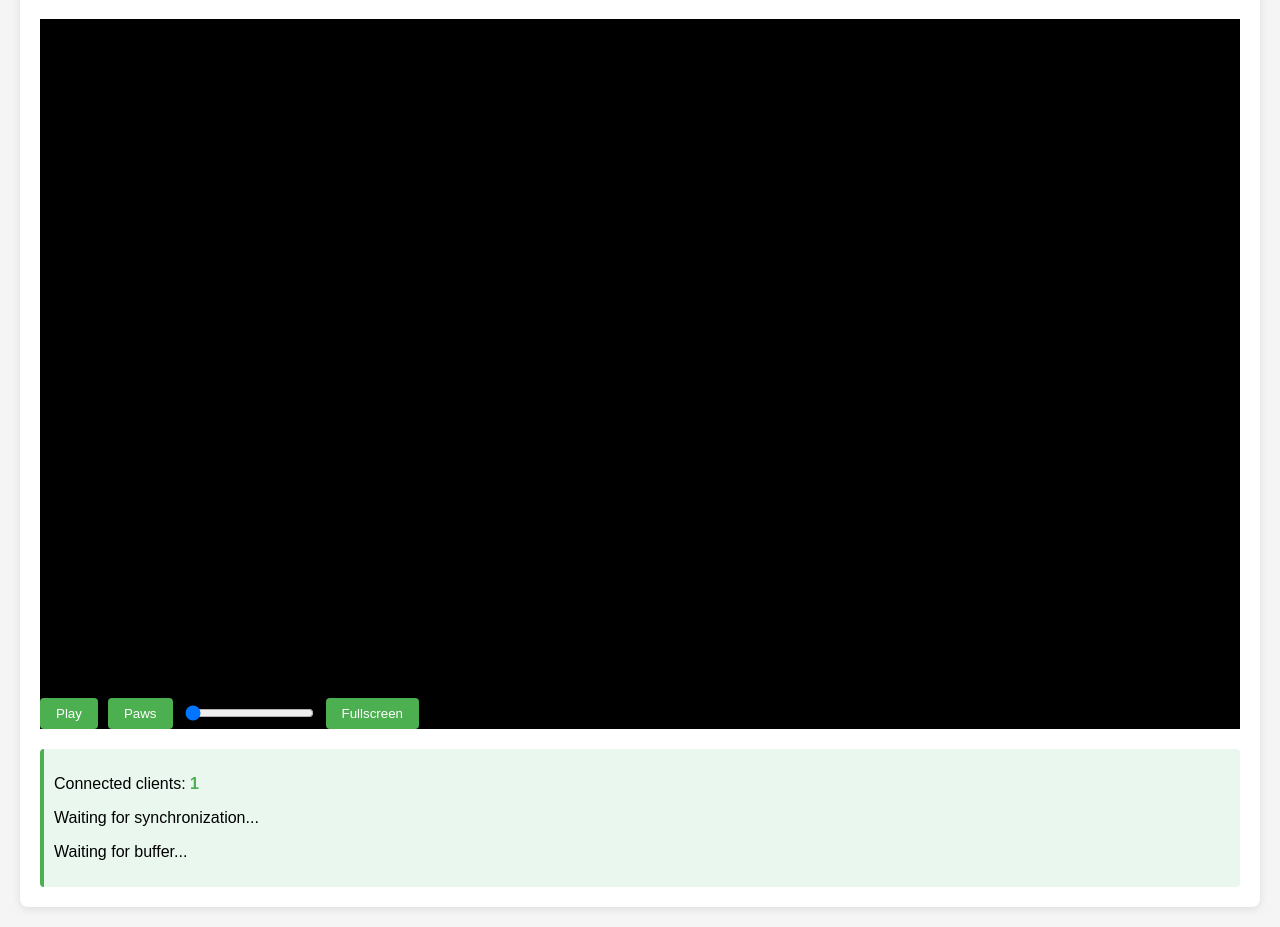
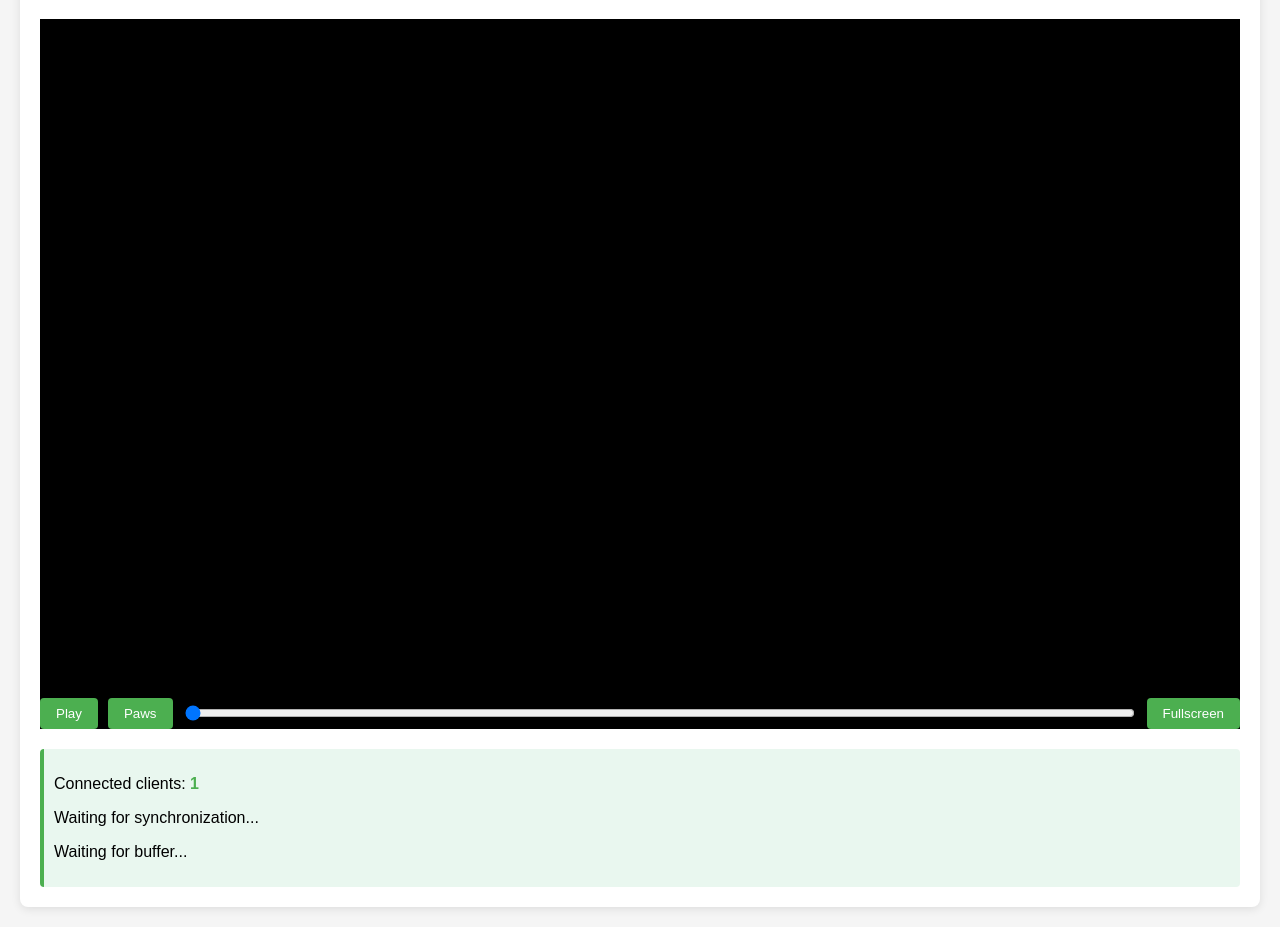
Before and after one commit to i80and/movieshare, a website with bundled scripts: page webapp/index.html in a window 1280 px wide. Shown: the part 101-1028 px from the top of the page. Built offline with nearby package versions, Linux system fonts and the light colour scheme; no server answers; what shaka-player would draw is missing.

Commit message:
Make seek bar 100% width for usability

```diff
--- a/webapp/index.html
+++ b/webapp/index.html
@@ -38,6 +38,10 @@
             #videoPlayer {
                 width: 100%;
                 height: 100%;
+            }
+
+            #seekBar {
+                width: 100%;
             }
 
             .controls {
```
